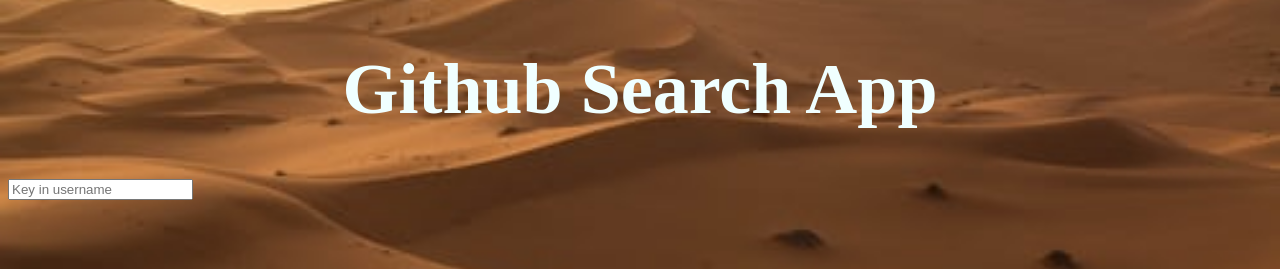
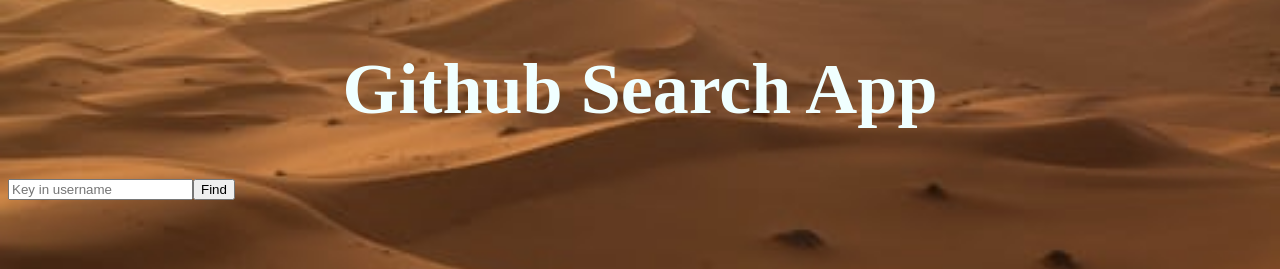
Before and after one commit to BM-Winston/Github-Search-App, an Angular app: page / in a window 1280 px wide. Shown: the top 269 px of the page. Built offline with nearby package versions, Linux system fonts and the light colour scheme.

Commit message:
Add button

```diff
--- a/src/app/app.component.html
+++ b/src/app/app.component.html
@@ -1 +1,2 @@
 <input type="text" #angualar placeholder="Key in username">
+<button>Find</button>
```
